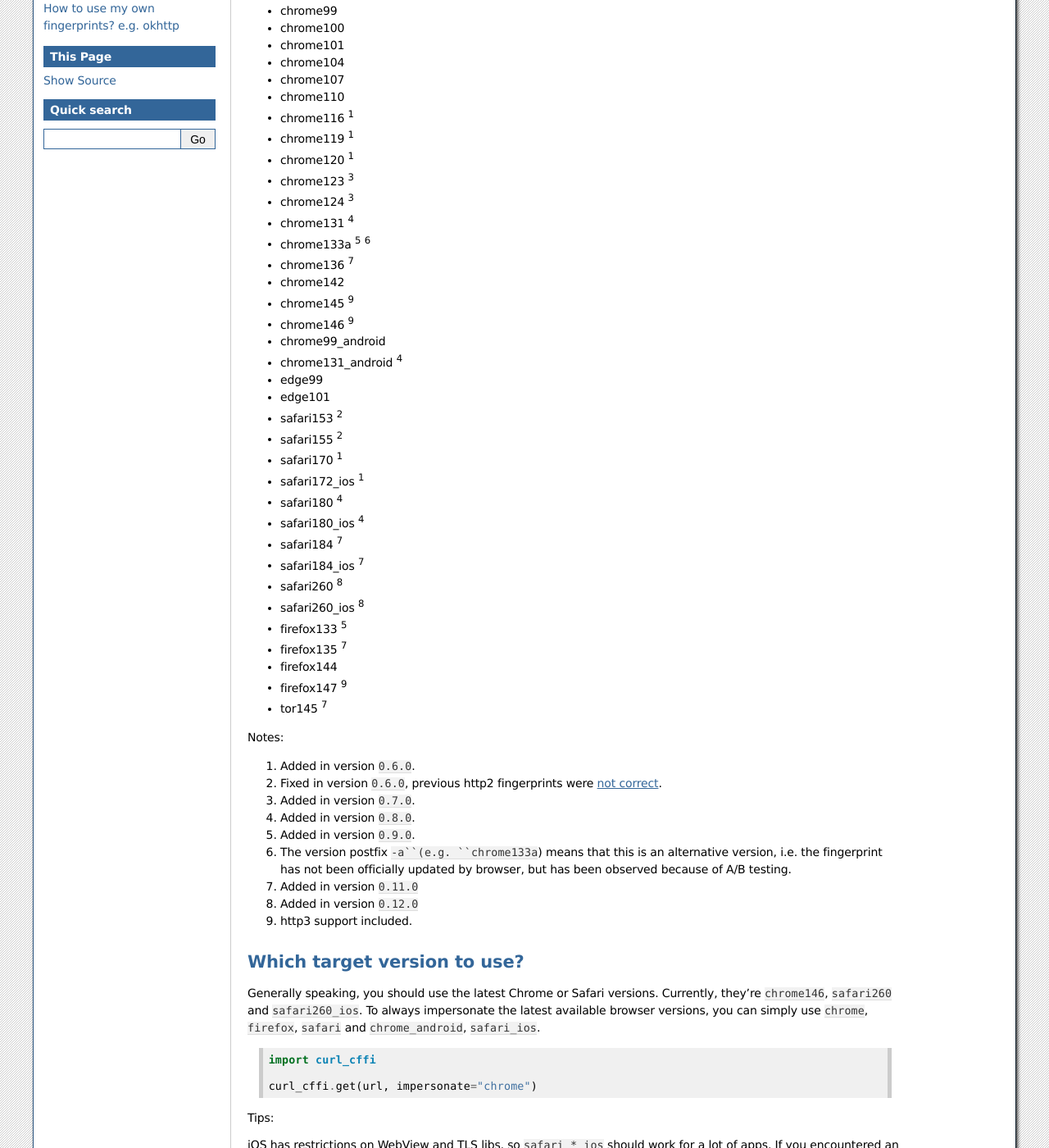
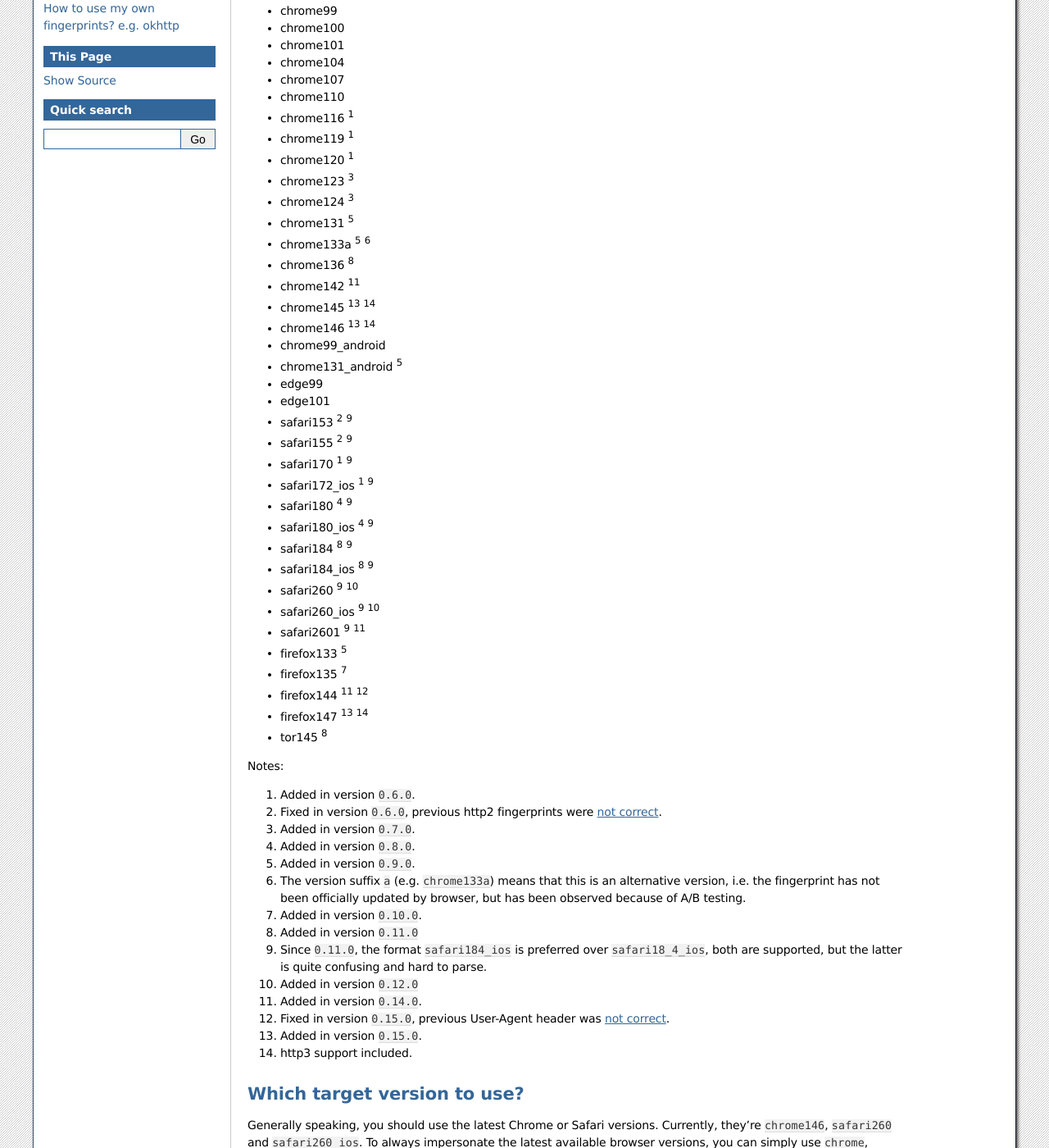
Before and after one commit to lexiforest/curl_cffi, a Sphinx documentation site: the page built from docs/impersonate/targets.rst, in a window 1280 px wide and 1400 px high, scrolled down 282 px. Shown: the whole window at 82% size. Built offline with Sphinx 7.4.7, drawn with Linux system fonts in a browser that asks for light colours.

Commit message:
Fix targets documentation (#739)
* Fix "Supported impersonate browsers" section in README

* Fix targets documentation

```diff
--- a/docs/impersonate/targets.rst
+++ b/docs/impersonate/targets.rst
@@ -23,31 +23,32 @@
 - chrome120 :sup:`1`
 - chrome123 :sup:`3`
 - chrome124 :sup:`3`
-- chrome131 :sup:`4`
+- chrome131 :sup:`5`
 - chrome133a :sup:`5` :sup:`6`
-- chrome136 :sup:`7`
-- chrome142
-- chrome145 :sup:`9`
-- chrome146 :sup:`9`
+- chrome136 :sup:`8`
+- chrome142 :sup:`11`
+- chrome145 :sup:`13` :sup:`14`
+- chrome146 :sup:`13` :sup:`14`
 - chrome99_android
-- chrome131_android :sup:`4`
+- chrome131_android :sup:`5`
 - edge99
 - edge101
-- safari153 :sup:`2`
-- safari155 :sup:`2`
-- safari170 :sup:`1`
-- safari172_ios :sup:`1`
-- safari180 :sup:`4`
-- safari180_ios :sup:`4`
-- safari184 :sup:`7`
-- safari184_ios :sup:`7`
-- safari260 :sup:`8`
-- safari260_ios :sup:`8`
+- safari153 :sup:`2` :sup:`9`
+- safari155 :sup:`2` :sup:`9`
+- safari170 :sup:`1` :sup:`9`
+- safari172_ios :sup:`1` :sup:`9`
+- safari180 :sup:`4` :sup:`9`
+- safari180_ios :sup:`4` :sup:`9`
+- safari184 :sup:`8` :sup:`9`
+- safari184_ios :sup:`8` :sup:`9`
+- safari260 :sup:`9` :sup:`10`
+- safari260_ios :sup:`9` :sup:`10`
+- safari2601 :sup:`9` :sup:`11`
 - firefox133 :sup:`5`
 - firefox135 :sup:`7`
-- firefox144
-- firefox147 :sup:`9`
-- tor145 :sup:`7`
+- firefox144 :sup:`11` :sup:`12`
+- firefox147 :sup:`13` :sup:`14`
+- tor145 :sup:`8`
 
 Notes:
 
@@ -56,10 +57,16 @@
 3. Added in version ``0.7.0``.
 4. Added in version ``0.8.0``.
 5. Added in version ``0.9.0``.
-6. The version postfix ``-a``(e.g. ``chrome133a``) means that this is an alternative version, i.e. the fingerprint has not been officially updated by browser, but has been observed because of A/B testing.
-7. Added in version ``0.11.0``
-8. Added in version ``0.12.0``
-9. http3 support included.
+6. The version suffix ``a`` (e.g. ``chrome133a``) means that this is an alternative version, i.e. the fingerprint has not been officially updated by browser, but has been observed because of A/B testing.
+7. Added in version ``0.10.0``.
+8. Added in version ``0.11.0``
+9. Since ``0.11.0``, the format ``safari184_ios`` is preferred over ``safari18_4_ios``, both are supported, but the latter is quite confusing and hard to parse.
+10. Added in version ``0.12.0``
+11. Added in version ``0.14.0``.
+12. Fixed in version ``0.15.0``, previous User-Agent header was `not correct <https://github.com/lexiforest/curl-impersonate/issues/234>`_.
+13. Added in version ``0.15.0``.
+14. http3 support included.
+
 
 Which target version to use?
 ----------------------------
```
Also changed, not shown: README.md (+19 -16 lines).
